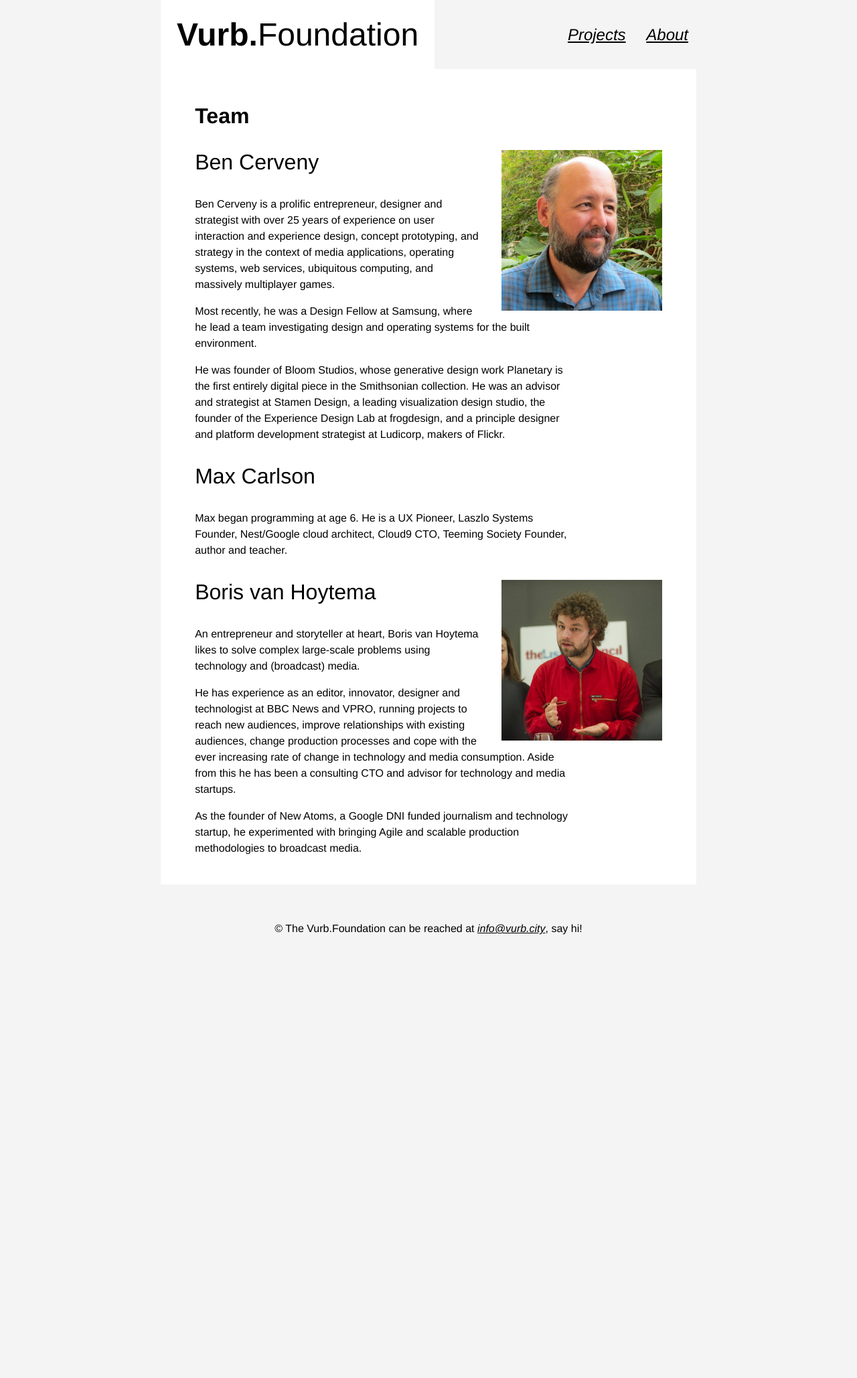
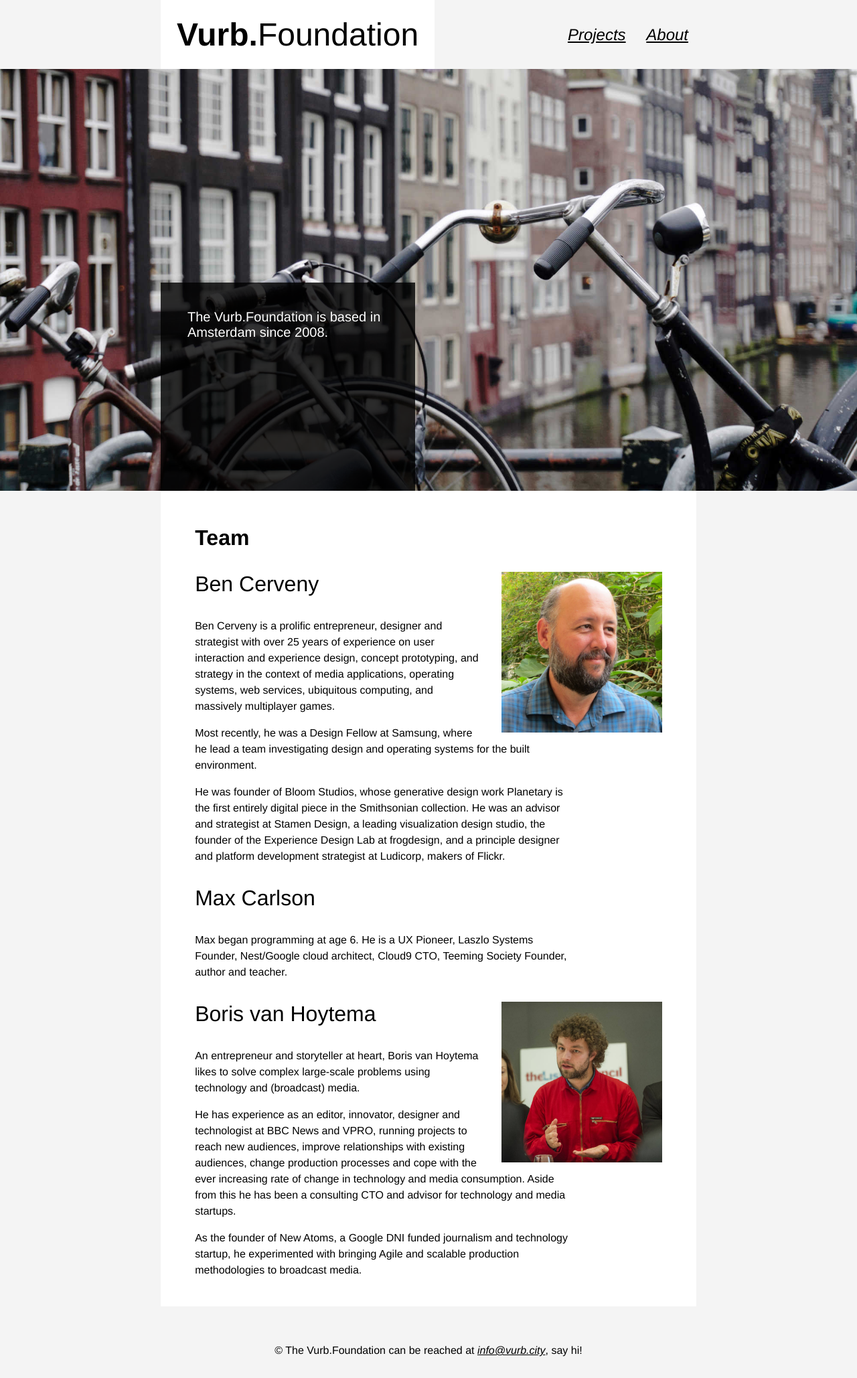
Before and after one commit to publiccodenet/publiccode.net, a Jekyll site: the page built from about.html, in a window 1280 px wide. Shown: the whole page at 67% size. Built offline with Jekyll 4.4.1, drawn with Linux system fonts in a browser that asks for light colours; some web fonts are replaced; before the commit the page ends 1428 px from its top, so only the background shows below that.

Commit message:
Add a hero to the about page

```diff
--- a/about.html
+++ b/about.html
@@ -1,6 +1,8 @@
 ---
 title: About
-layout: default
+layout: with-hero
+heroImage: /images/cale-weaver-221189.jpg
+heroText: The Vurb.Foundation is based in Amsterdam since 2008.
 ---
 
 <style media="screen">
```
Also changed, not shown: images/cale-weaver-221189.jpg (added).
